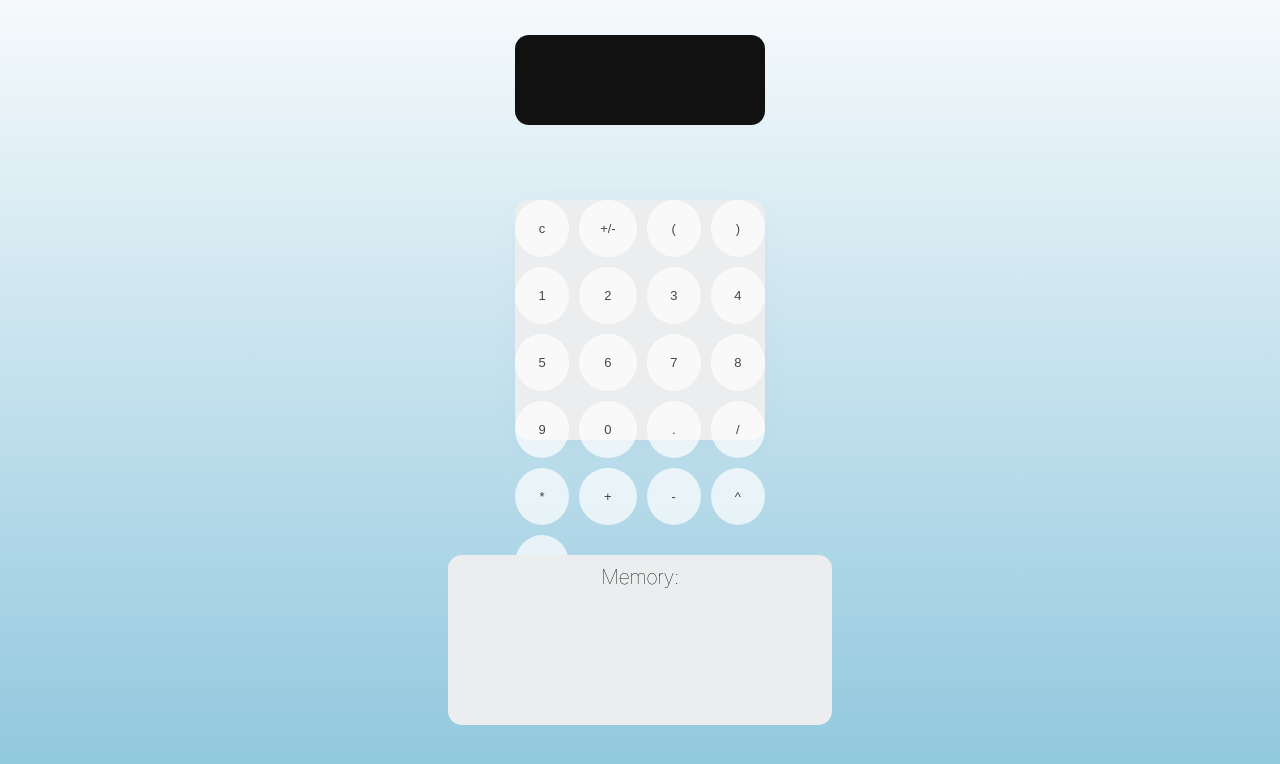
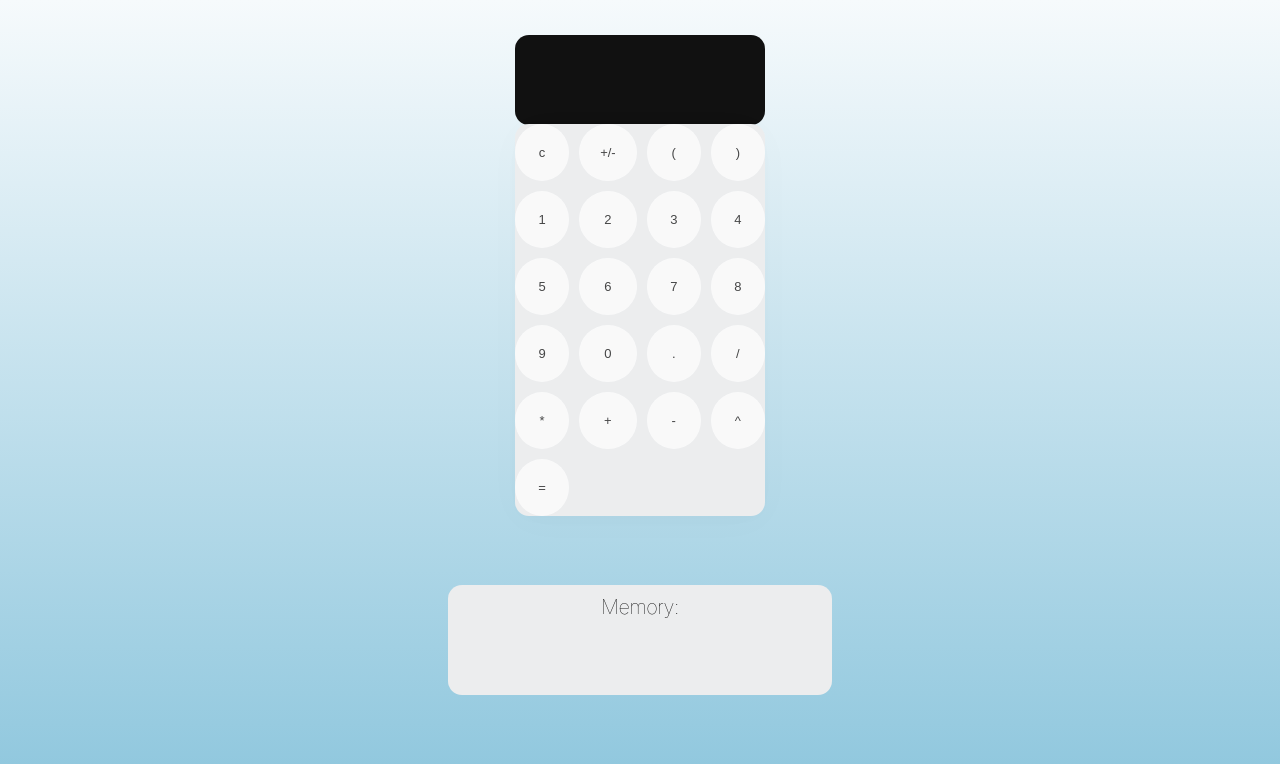
Before and after one commit to haileybongo/calculator-app, a React (Create React App) app: page / in a window 1280 px wide. Shown: the top 764 px of the page. Built offline with nearby package versions, Linux system fonts and the light colour scheme.

Commit message:
udpating sizing

```diff
--- a/src/index.css
+++ b/src/index.css
@@ -53,7 +53,6 @@ code {
   left: 50%;
   transform: translate(-50%, -50%);
   width: 250px;
-  height:30%;
 	box-shadow: 0 5px 20px rgba(0, 0, 0, 0.02), 0 5px 40px rgba(0, 0, 0, 0.02);
 	background-color: #fff;
 	border-radius: 14px;
@@ -91,7 +90,7 @@ code {
   letter-spacing: -0.5px;
   background-color: rgba(236, 237, 238, 1);
   position: fixed;
-  height:20%;
+  height:100px;
   width: 30%;
   top:80%;
   left: 50%;
```
